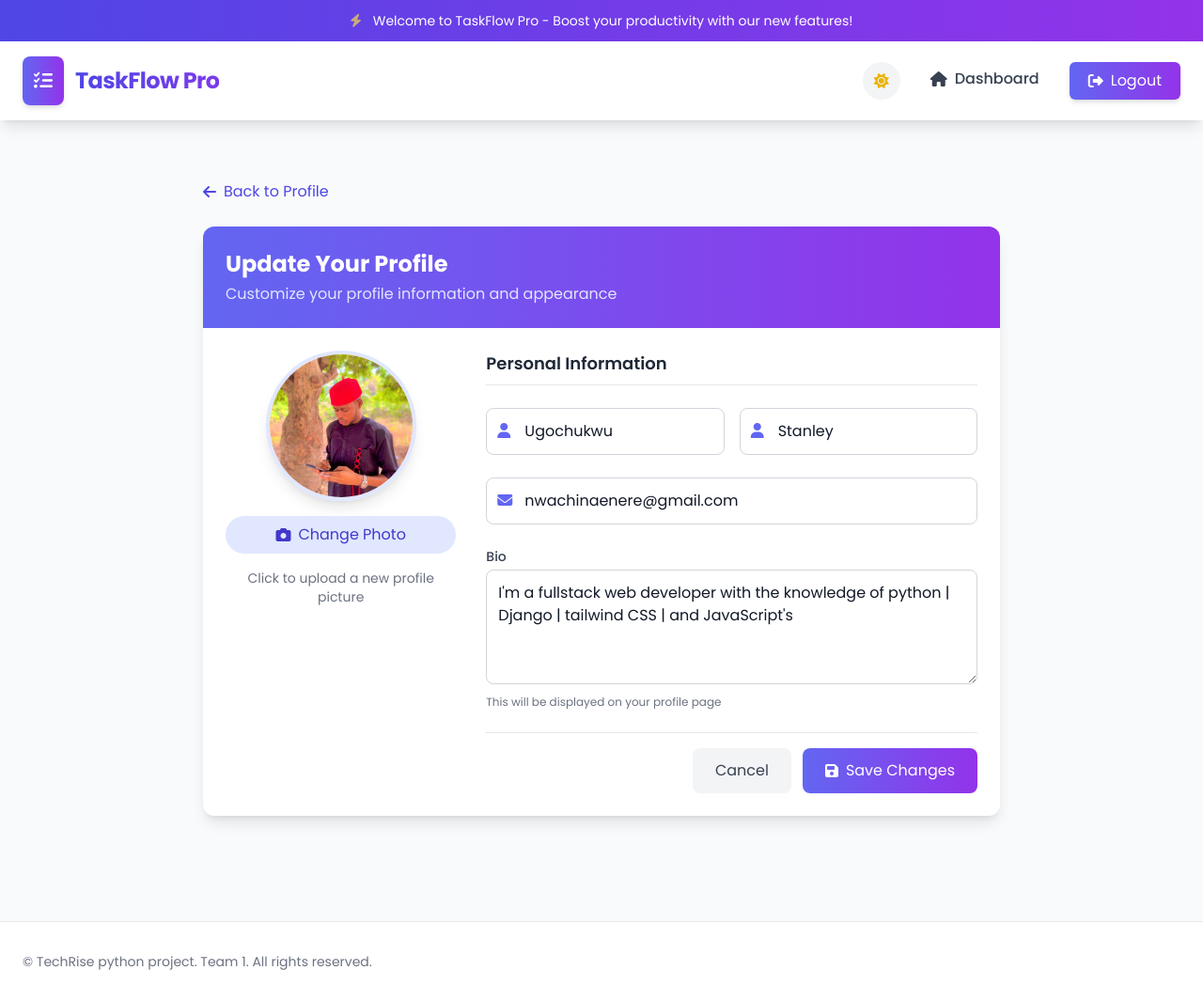
After one commit to fluxonix1/task_manager, a Django app: page /tasks/profile/update/ in a window 1280 px wide. The commit adds this page. Shown: the whole page at 94% size. Run offline with Django 5.2, Linux system fonts and the light colour scheme; a user stored in the database is signed in; data comes from the database, SQL or seed files in the repository; both versions use the stored data as it was after the commit; some libraries are stand-ins or nearby versions.

Commit message:
I ADDED A USER PROFILE PAGE AND A PROFILE PICTURE UPLOAD FUNCTIONALITY

```diff
--- a/TaskManager/tasks/templates/tasks/task_detail.html
+++ b/TaskManager/tasks/templates/tasks/task_detail.html
@@ -44,6 +44,9 @@
         <h1 class="text-3xl font-bold mt-2 text-gray-800 dark:text-gray-100">{{ task.title }}</h1>
     </div>
     <div class="flex space-x-3">
+        <a href="{% url 'task_edit' task.id %}" class="px-4 py-2 bg-blue-500 hover:bg-blue-600 text-white rounded-md transition-colors duration-200 flex items-center">
+            <i class="fas fa-edit mr-2"></i> Edit
+        </a>
         <a href="{% url 'task_delete' task.id %}" class="px-4 py-2 bg-red-500 hover:bg-red-600 text-white rounded-md transition-colors duration-200 flex items-center">
             <i class="fas fa-trash-alt mr-2"></i> Delete
         </a>
--- /dev/null
+++ b/TaskManager/tasks/templates/tasks/update_profile.html
@@ -0,0 +1,182 @@
+{% extends 'base.html' %}
+
+{% block extra_css %}
+<style>
+    .profile-card {
+        transition: all 0.3s ease;
+    }
+    .profile-card:hover {
+        transform: translateY(-5px);
+        box-shadow: 0 10px 25px -5px rgba(0, 0, 0, 0.1), 0 10px 10px -5px rgba(0, 0, 0, 0.04);
+    }
+    .form-input:focus {
+        box-shadow: 0 0 0 3px rgba(99, 102, 241, 0.2);
+    }
+    .profile-picture-preview {
+        transition: all 0.3s ease;
+    }
+    .profile-picture-preview:hover {
+        transform: scale(1.05);
+    }
+    .upload-btn {
+        transition: all 0.3s ease;
+    }
+    .upload-btn:hover {
+        transform: translateY(-2px);
+    }
+    .input-with-icon {
+        position: relative;
+    }
+    .input-icon {
+        position: absolute;
+        left: 12px;
+        top: 50%;
+        transform: translateY(-50%);
+        color: #6366F1;
+    }
+    .input-with-icon input {
+        padding-left: 40px;
+    }
+</style>
+{% endblock %}
+
+{% block content %}
+<div class="max-w-4xl mx-auto py-10 px-6">
+    <div class="mb-6">
+        <a href="{% url 'user_profile' %}" class="inline-flex items-center text-indigo-600 hover:text-indigo-800 transition-colors duration-200">
+            <i class="fas fa-arrow-left mr-2"></i> Back to Profile
+        </a>
+    </div>
+
+    <div class="bg-white rounded-xl shadow-lg overflow-hidden profile-card">
+        <!-- Header -->
+        <div class="bg-gradient-to-r from-indigo-500 to-purple-600 p-6 text-white">
+            <h2 class="text-2xl font-bold">Update Your Profile</h2>
+            <p class="text-indigo-100 mt-1">Customize your profile information and appearance</p>
+        </div>
+
+        <form method="post" enctype="multipart/form-data" class="p-6">
+            {% csrf_token %}
+
+            <div class="grid grid-cols-1 md:grid-cols-3 gap-8">
+                <!-- Profile Picture Section -->
+                <div class="md:col-span-1">
+                    <div class="text-center space-y-4">
+                        <div class="profile-picture-preview mx-auto w-40 h-40 rounded-full overflow-hidden border-4 border-indigo-100 shadow-lg">
+                            {% if profile_table_missing %}
+                                <div id="profile-preview-placeholder" class="w-full h-full bg-gradient-to-r from-indigo-500 to-purple-600 flex items-center justify-center text-4xl font-bold text-white">
+                                    {{ user.first_name|default:user.username|slice:":1"|upper }}
+                                </div>
+                                <img src="" alt="" id="profile-preview" class="w-full h-full object-cover hidden">
+                            {% else %}
+                                {% if user.profile.profile_picture %}
+                                    <img src="{{ user.profile.profile_picture.url }}" alt="{{ user.username }}" id="profile-preview" class="w-full h-full object-cover">
+                                {% else %}
+                                    <div id="profile-preview-placeholder" class="w-full h-full bg-gradient-to-r from-indigo-500 to-purple-600 flex items-center justify-center text-4xl font-bold text-white">
+                                        {{ user.first_name|default:user.username|slice:":1"|upper }}
+                                    </div>
+                                    <img src="" alt="" id="profile-preview" class="w-full h-full object-cover hidden">
+                                {% endif %}
+                            {% endif %}
+                        </div>
+
+                        {% if not profile_table_missing %}
+                        <div class="relative upload-btn">
+                            <input type="file" name="profile_picture" id="profile_picture" class="absolute inset-0 w-full h-full opacity-0 cursor-pointer z-10">
+                            <button type="button" class="px-4 py-2 bg-indigo-100 text-indigo-700 rounded-full hover:bg-indigo-200 transition-colors duration-200 flex items-center justify-center w-full">
+                                <i class="fas fa-camera mr-2"></i> Change Photo
+                            </button>
+                        </div>
+
+                        <p class="text-sm text-gray-500">Click to upload a new profile picture</p>
+                        {% else %}
+                        <div class="p-4 bg-yellow-50 text-yellow-800 rounded-lg">
+                            <p><i class="fas fa-exclamation-triangle mr-2"></i> Profile picture uploads will be available after database migration</p>
+                        </div>
+                        {% endif %}
+                    </div>
+                </div>
+
+                <!-- Profile Information Section -->
+                <div class="md:col-span-2 space-y-6">
+                    <h3 class="text-lg font-semibold text-gray-800 border-b border-gray-200 pb-2">Personal Information</h3>
+
+                    <div class="grid grid-cols-1 md:grid-cols-2 gap-4">
+                        <div class="input-with-icon">
+                            <span class="input-icon">
+                                <i class="fas fa-user"></i>
+                            </span>
+                            <input type="text" id="first_name" name="first_name" value="{{ user.first_name }}"
+                                   class="form-input w-full px-3 py-3 border border-gray-300 rounded-lg focus:outline-none focus:border-indigo-500 focus:ring-1 focus:ring-indigo-500 transition duration-200"
+                                   placeholder="First Name">
+                        </div>
+
+                        <div class="input-with-icon">
+                            <span class="input-icon">
+                                <i class="fas fa-user"></i>
+                            </span>
+                            <input type="text" id="last_name" name="last_name" value="{{ user.last_name }}"
+                                   class="form-input w-full px-3 py-3 border border-gray-300 rounded-lg focus:outline-none focus:border-indigo-500 focus:ring-1 focus:ring-indigo-500 transition duration-200"
+                                   placeholder="Last Name">
+                        </div>
+                    </div>
+
+                    <div class="input-with-icon">
+                        <span class="input-icon">
+                            <i class="fas fa-envelope"></i>
+                        </span>
+                        <input type="email" id="email" name="email" value="{{ user.email }}"
+                               class="form-input w-full px-3 py-3 border border-gray-300 rounded-lg focus:outline-none focus:border-indigo-500 focus:ring-1 focus:ring-indigo-500 transition duration-200"
+                               placeholder="Email Address">
+                    </div>
+
+                    {% if not profile_table_missing %}
+                    <div>
+                        <label for="bio" class="block text-sm font-medium text-gray-700 mb-1">Bio</label>
+                        <textarea id="bio" name="bio" rows="4"
+                                  class="form-input w-full px-3 py-3 border border-gray-300 rounded-lg focus:outline-none focus:border-indigo-500 focus:ring-1 focus:ring-indigo-500 transition duration-200"
+                                  placeholder="Tell us a little about yourself...">{{ profile.bio }}</textarea>
+                        <p class="text-xs text-gray-500 mt-1">This will be displayed on your profile page</p>
+                    </div>
+                    {% endif %}
+
+                    <div class="flex justify-end space-x-3 pt-4 border-t border-gray-200">
+                        <a href="{% url 'user_profile' %}" class="px-6 py-3 bg-gray-100 text-gray-700 rounded-lg hover:bg-gray-200 transition duration-200">
+                            Cancel
+                        </a>
+                        <button type="submit" class="px-6 py-3 bg-gradient-to-r from-indigo-500 to-purple-600 hover:from-indigo-600 hover:to-purple-700 text-white rounded-lg hover:shadow-lg transition duration-200 flex items-center">
+                            <i class="fas fa-save mr-2"></i> Save Changes
+                        </button>
+                    </div>
+                </div>
+            </div>
+        </form>
+    </div>
+</div>
+{% endblock %}
+
+{% block extra_js %}
+<script>
+    document.addEventListener('DOMContentLoaded', function() {
+        const profilePicInput = document.getElementById('profile_picture');
+        const profilePreview = document.getElementById('profile-preview');
+        const profilePlaceholder = document.getElementById('profile-preview-placeholder');
+
+        profilePicInput.addEventListener('change', function() {
+            if (this.files && this.files[0]) {
+                const reader = new FileReader();
+
+                reader.onload = function(e) {
+                    profilePreview.src = e.target.result;
+                    profilePreview.classList.remove('hidden');
+                    if (profilePlaceholder) {
+                        profilePlaceholder.classList.add('hidden');
+                    }
+                }
+
+                reader.readAsDataURL(this.files[0]);
+            }
+        });
+    });
+</script>
+{% endblock %}
--- a/TaskManager/tasks/urls.py
+++ b/TaskManager/tasks/urls.py
@@ -8,8 +8,10 @@
     path('list/', views.task_list, name='task_list'),
     path('create/', views.task_create, name='task_create'),
     path('<int:task_id>/', views.task_detail, name='task_detail'),
+    path('<int:task_id>/edit/', views.task_edit, name='task_edit'),
     path('<int:task_id>/delete/', views.task_delete, name='task_delete'),
     path('profile/', views.user_profile, name='user_profile'),
+    path('profile/update/', views.update_profile, name='update_profile'),
 ]
 
 if settings.DEBUG:
--- a/TaskManager/tasks/views.py
+++ b/TaskManager/tasks/views.py
@@ -124,6 +124,21 @@
         'attachments': attachments,
     })
 @login_required
+def task_edit(request, task_id):
+    task = get_object_or_404(Task, id=task_id, assigned_to=request.user)
+
+    if request.method == 'POST':
+        form = TaskForm(request.POST, instance=task)
+        if form.is_valid():
+            form.save()
+            messages.success(request, "Task updated successfully!")
+            return redirect('task_detail', task_id=task.id)
+    else:
+        form = TaskForm(instance=task)
+
+    return render(request, 'tasks/task_form.html', {'form': form, 'title': 'Edit Task'})
+
+@login_required
 def task_delete(request, task_id):
     task = get_object_or_404(Task, id=task_id, assigned_to=request.user)
 
@@ -142,10 +157,92 @@
     completed = tasks.filter(completed=True).count()
     pending = tasks.filter(completed=False).count()
 
-    context = {
-        'user': user,
-        'total_tasks': total,
-        'completed_tasks': completed,
-        'pending_tasks': pending,
-    }
+    # Check if UserProfile exists in the database schema
+    from django.db import connection
+    cursor = connection.cursor()
+    cursor.execute("SELECT name FROM sqlite_master WHERE type='table' AND name='tasks_userprofile';")
+    table_exists = cursor.fetchone() is not None
+
+    # If the table doesn't exist, we'll use a simplified context
+    if not table_exists:
+        context = {
+            'user': user,
+            'total_tasks': total,
+            'completed_tasks': completed,
+            'pending_tasks': pending,
+            'profile_table_missing': True,
+        }
+    else:
+        context = {
+            'user': user,
+            'total_tasks': total,
+            'completed_tasks': completed,
+            'pending_tasks': pending,
+        }
+
     return render(request, 'tasks/profile.html', context)
+
+@login_required
+def update_profile(request):
+    user = request.user
+
+    # Check if UserProfile exists in the database schema
+    from django.db import connection
+    cursor = connection.cursor()
+    cursor.execute("SELECT name FROM sqlite_master WHERE type='table' AND name='tasks_userprofile';")
+    table_exists = cursor.fetchone() is not None
+
+    # If the table doesn't exist, we'll use a simplified approach
+    if not table_exists:
+        if request.method == 'POST':
+            # Update user information only
+            user.first_name = request.POST.get('first_name', '')
+            user.last_name = request.POST.get('last_name', '')
+            user.email = request.POST.get('email', '')
+
+            # Save changes
+            user.save()
+
+            messages.success(request, "Basic profile information updated successfully!")
+            return redirect('user_profile')
+
+        context = {
+            'user': user,
+            'profile_table_missing': True,
+        }
+    else:
+        # Normal flow when the profile table exists
+        try:
+            profile = user.profile
+        except:
+            # If the user doesn't have a profile yet, create one
+            from tasks.models import UserProfile
+            profile = UserProfile(user=user)
+            profile.save()
+
+        if request.method == 'POST':
+            # Update user information
+            user.first_name = request.POST.get('first_name', '')
+            user.last_name = request.POST.get('last_name', '')
+            user.email = request.POST.get('email', '')
+
+            # Update profile information
+            profile.bio = request.POST.get('bio', '')
+
+            # Handle profile picture upload
+            if 'profile_picture' in request.FILES:
+                profile.profile_picture = request.FILES['profile_picture']
+
+            # Save changes
+            user.save()
+            profile.save()
+
+            messages.success(request, "Profile updated successfully!")
+            return redirect('user_profile')
+
+        context = {
+            'user': user,
+            'profile': profile,
+        }
+
+    return render(request, 'tasks/update_profile.html', context)
--- a/TaskManager/users/templates/users/profile.html
+++ b/TaskManager/users/templates/users/profile.html
@@ -153,7 +153,7 @@
                 </div>
 
                 <div class="mt-4 text-center">
-                    <button type="submit" class="px-4 py-2 bg-purple-600 text-white rounded-lg hover:bg-purple-700 transition duration-200">
+                    <button type="submit" class="px-4 py-2 bg-purple-600 text-black rounded-lg hover:bg-purple-700 transition duration-200">
                         <i class="fas fa-save mr-2"></i> Update Picture
                     </button>
                 </div>
```
Also changed, not shown: TaskManager/MIGRATION_GUIDE.md (added, +45 -0 lines), TaskManager/tasks/models.py (+20 -0 lines), TaskManager/tasks/templates/tasks/profile.html (+37 -4 lines), TaskManager/db.sqlite3, TaskManager/media/profile_pictures/1736365989553_1.jpg (added), TaskManager/tasks/migrations/0004_userprofile.py (added).
